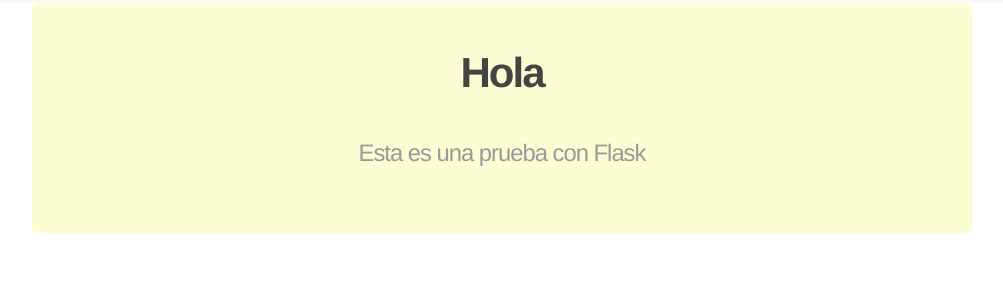
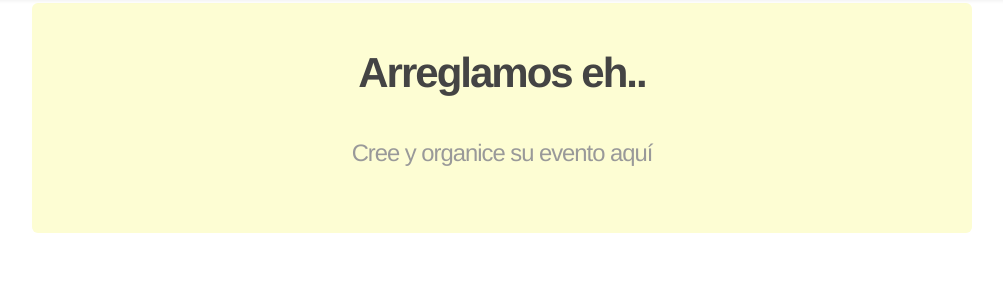
Before and after one commit to proyectoarq1/orgeventos, a Flask app: template templates/home.html in a window 1280 px wide. Shown: the part 62-362 px from the top of the page, without its empty margins (138-1141 px from the left). Run offline with Flask 2, Linux system fonts and the light colour scheme; the template is opened without the code that fills it, so the values that code supplies are empty.

```diff
--- a/templates/home.html
+++ b/templates/home.html
@@ -1,7 +1,7 @@
 {% extends "layout.html" %}
 {% block content %}
   <div class="jumbo">
-    <h2>Hola<h2>
-    <h3>Esta es una prueba con Flask<h3>
+    <h2>Arreglamos eh..<h2>
+    <h3>Cree y organice su evento aquí<h3>
   </div>
 {% endblock %}
```
